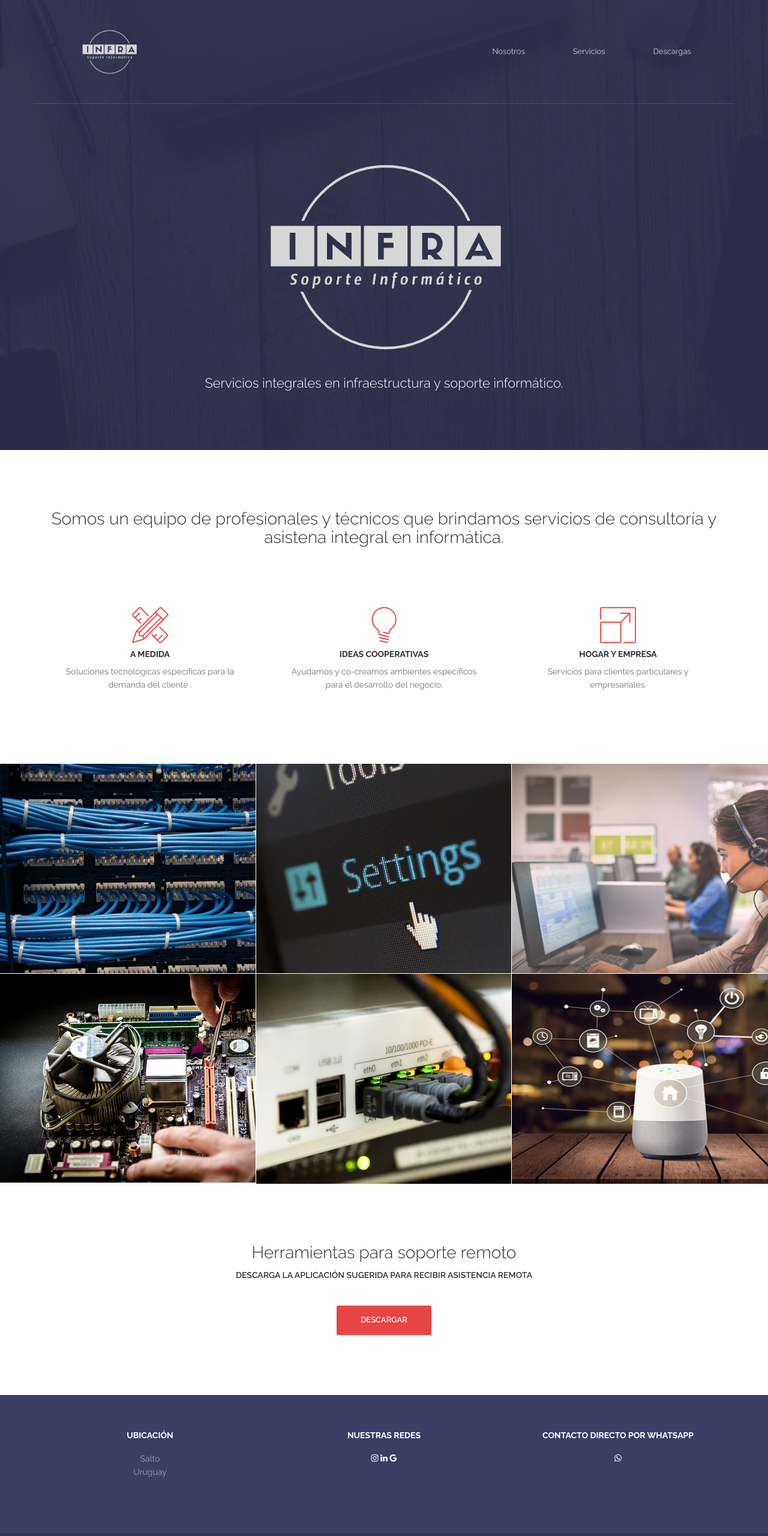
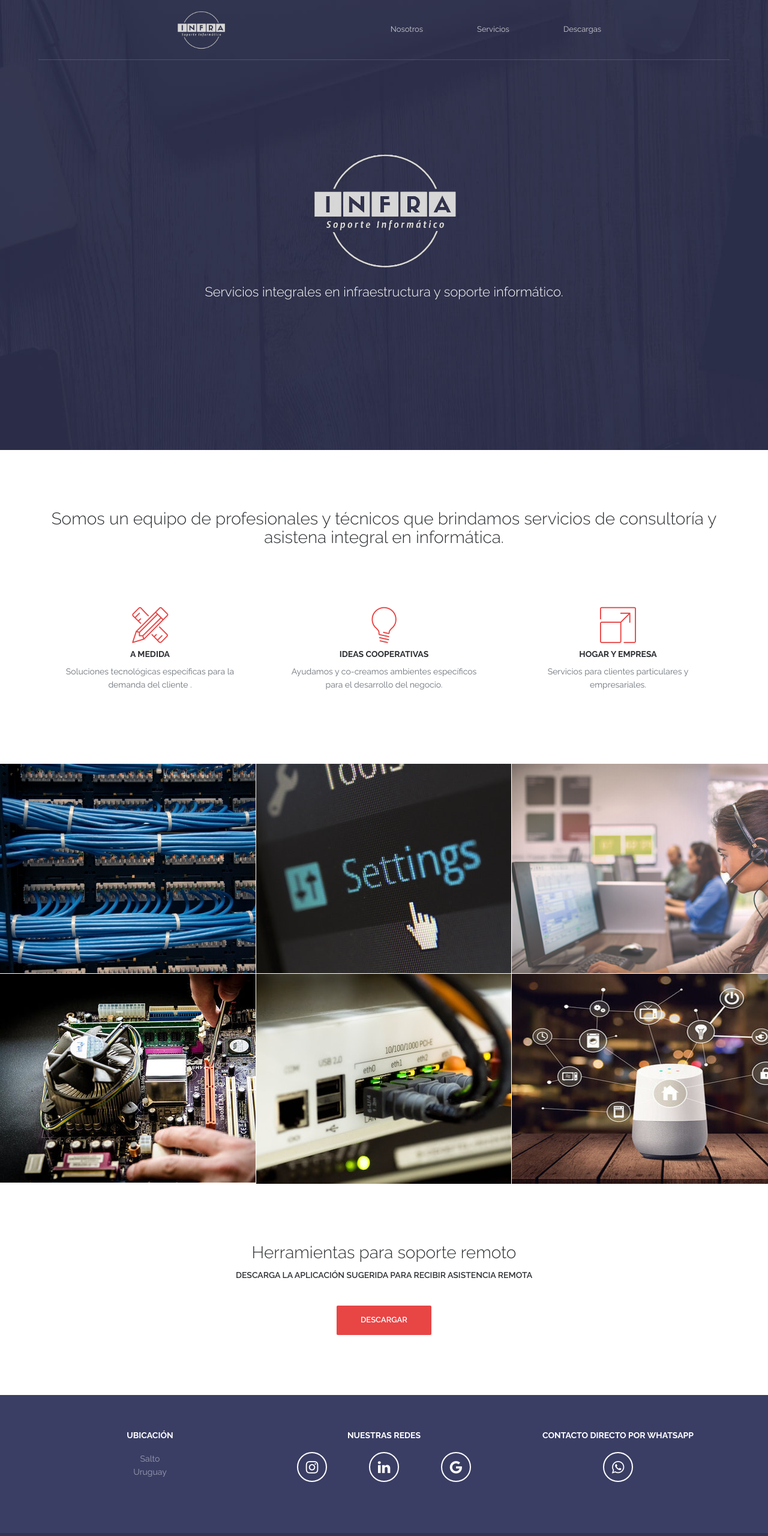
Before and after one commit to felamachado/infra-website, a plain HTML site: page index.html in a window 1280 px wide. Shown: the top 2560 px of the page at 60% size. Drawn offline with nearby package versions, Linux system fonts and the light colour scheme; files whose address does not match are found by name.

Commit message:
Fix logo display and enhance footer social icons
- Fixed non-header logo display and sizing
- Enhanced footer social media icons with better spacing and hover effects
- Updated Fancybox initialization for better image loading
- Added logo-fix.css for better logo management

```diff
--- /dev/null
+++ b/css/logo-fix.css
@@ -0,0 +1,3 @@
+/* This file intentionally left empty
+   All logo styles have been moved back to main.css
+   to prevent any layout issues with the header. */
--- a/css/main.css
+++ b/css/main.css
@@ -90,32 +90,52 @@ ul li {
 #header {
   position: fixed;
   width: 100%;
-  height: 10%;
-  z-index: 999; }
+  height: 100px;
+  z-index: 999;
+  padding: 0 5%;
+  box-sizing: border-box;
+  transition: all 0.3s ease;
+  background-color: transparent;
+  display: flex;
+  align-items: center; }
   #header .header-content {
     border-bottom: 1px solid rgba(255, 255, 255, 0.15);
-    margin: 0 auto;
-    max-width: 1170px;
-    padding: 40px 0;
+    margin: 0;
+    padding: 0;
     width: 100%;
-    -moz-transition: padding 0.3s;
-    -o-transition: padding 0.3s;
-    -webkit-transition: padding 0.3s;
-    transition: padding 0.3s;
+    height: 100%;
     display: flex;
     align-items: center;
     justify-content: space-between;
-    position: relative; }
+    position: relative;
+    box-sizing: border-box;
+    gap: 20px; }
   #header .logo {
-    float: left;
-
-   }
+    display: flex;
+    align-items: center;
+    height: 100%;
+    margin: 0;
+    padding: 0;
+    flex-shrink: 0;
+    position: relative;
+    z-index: 10; }
+  #header .logo img {
+    height: 80px;
+    width: auto;
+    max-width: 200px;
+    object-fit: contain;
+    transition: all 0.3s ease;
+    display: block; }
+  #header.fixed .logo img {
+    height: 60px; }
 
 #header.fixed {
-  background-color: #292c47; }
+  background-color: #292c47;
+  height: 80px;
+  box-shadow: 0 2px 10px rgba(0, 0, 0, 0.1); }
   #header.fixed .header-content {
     border-bottom: 0;
-    padding: 25px 0; }
+    padding: 10px 0; }
   #header.fixed .nav-toggle {
     top: 18px; }
 
@@ -128,14 +148,19 @@ ul li {
   transition: opacity 0.5s; }
 
 .navigation {
-  float: right;
   display: flex;
-  align-items: center; }
+  align-items: center;
+  height: 100%;
+  margin: 0;
+  padding: 0;
+  list-style: none; }
   .navigation li {
-    display: inline-block;
+    display: inline-flex;
     margin-left: 40px;
-    line-height: normal;
-    align-items: center; }
+    height: 100%;
+    align-items: center;
+    justify-content: center;
+    padding: 0 5px; }
   .navigation a {
     color: rgba(255, 255, 255, 0.75);
     font-size: 13px;
@@ -413,13 +438,33 @@ ul li {
     .footer a:hover {
       color: #e84545; }
   .footer .footer-share {
-    margin-top: 0; }
+    margin-top: 0;
+    display: flex;
+    justify-content: center;
+    align-items: center;
+    gap: 30px; /* Increased gap between icons */
+    padding: 0;
+    list-style: none; }
     .footer .footer-share li {
       display: inline-block;
-      float: none; }
+      margin: 0 20px; /* Increased margin */
+      padding: 0;
+      float: none;
+      line-height: 1; }
     .footer .footer-share a {
-      border-width: 2px;
-      color: #fff; }
+      display: flex;
+      align-items: center;
+      justify-content: center;
+      width: 50px;
+      height: 50px;
+      border: 2px solid #fff;
+      border-radius: 50%;
+      color: #fff;
+      font-size: 24px;
+      transition: all 0.3s ease; }
+      .footer .footer-share a:hover {
+        transform: scale(1.1);
+        background: rgba(255,255,255,0.1); }
   .footer .fa-heart {
     color: #e84545;
     font-size: 11px;
--- a/index.html
+++ b/index.html
@@ -20,12 +20,15 @@
     <link rel="stylesheet" href="css/responsive.css">
     <link rel="stylesheet" href="css/animate.min.css">
     <link rel="stylesheet" href="https://maxcdn.bootstrapcdn.com/font-awesome/4.4.0/css/font-awesome.min.css">
+    <link rel="stylesheet" href="css/logo-fix.css">
 </head>
 <body>
 	<section class="banner" role="banner">
         <header id="header">
             <div class="header-content clearfix">
-                <a class="logo" href="#"><img src="images/infra-transp-blanco.png" alt="" width="20%"</a>
+                <a id="header-logo" class="logo" href="#" style="display: flex; align-items: center; height: 100%; padding: 0 15px;">
+                    <img src="images/infra-transp-blanco.png" alt="Infra Logo" style="height: 80px; width: auto; max-width: 200px; object-fit: contain; display: block; transition: height 0.3s ease;">
+                </a>
                 <nav class="navigation" role="navigation">
                     <ul class="primary-nav">
                         <li><a href="#nosotros">Nosotros</a></li>
@@ -39,7 +42,7 @@
         <div class="container">
             <div class="col-md-10 col-md-offset-1">
                 <div class="banner-text text-center">
-                    <a class="logo"><img src="images/infra-transp-blanco.png" alt="" width="50%"</a>
+                    <a class="section-logo"><img src="images/infra-transp-blanco.png" alt="Infra Logo" style="width: auto; height: 240px; max-width: 600px; object-fit: contain; transition: height 0.3s ease;"></a>
                     <p>Servicios integrales en infraestructura y soporte informático.</p>
                 </div><!-- banner text -->
 
@@ -91,7 +94,7 @@
                     </a>
                 </div>
                 <div class="col-lg-4 col-md-6 col-sm-6 work">
-                    <a href="images/work-2.jpg" class="work-box">
+                    <a href="images/work-2.png" class="work-box">
                         <img src="images/work-2.png" alt="" height="350" >
                         <div class="overlay">
                             <div class="overlay-caption">
@@ -210,23 +213,27 @@
     <script src="js/main.js"></script>
 
     <script>
-        window.addEventListener('scroll', function() {
-        (function(i,s,o,g,r,a,m){i['GoogleAnalyticsObject']=r;i[r]=i[r]||function(){
-        (i[r].q=i[r].q||[]).push(arguments)},i[r].l=1*new Date();a=s.createElement(o),
-        m=s.getElementsByTagName(o)[0];a.async=1;a.src=g;m.parentNode.insertBefore(a,m)
-        })(window,document,'script','//www.google-analytics.com/analytics.js','ga');
+        // Google Analytics (commented out as it requires a valid tracking ID)
+        // (function(i,s,o,g,r,a,m){i['GoogleAnalyticsObject']=r;i[r]=i[r]||function(){
+        // (i[r].q=i[r].q||[]).push(arguments)},i[r].l=1*new Date();a=s.createElement(o),
+        // m=s.getElementsByTagName(o)[0];a.async=1;a.src=g;m.parentNode.insertBefore(a,m)
+        // })(window,document,'script','//www.google-analytics.com/analytics.js','ga');
 
-        ga('create', 'UA-XXXX-X');
-        ga('send', 'pageview');
-    </script>
-    <script>
-        window.addEventListener('scroll', function() {
+        // ga('create', 'UA-XXXX-X');
+        // ga('send', 'pageview');
+
+        // Scroll handler for header - only toggles the fixed class
+        document.addEventListener('DOMContentLoaded', function() {
             var header = document.getElementById('header');
-            var logo = document.querySelector('.logo img');
-            if (window.scrollY > 50) { // Ajusta el valor según sea necesario
-                logo.classList.add('logo-scroll');
-            } else {
-                logo.classList.remove('logo-scroll');
+
+            if (header) {
+                window.addEventListener('scroll', function() {
+                    if (window.scrollY > 50) {
+                        header.classList.add('fixed');
+                    } else {
+                        header.classList.remove('fixed');
+                    }
+                });
             }
         });
     </script>
--- a/js/main.js
+++ b/js/main.js
@@ -5,8 +5,10 @@ $(document).ready(function() {
 
 		if (scroll >= 50) {
 			$('#header').addClass('fixed');
+			$('.logo img').css('height', '60px');
 		} else {
 			$('#header').removeClass('fixed');
+			$('.logo img').css('height', '80px');
 		}
 	});
 
@@ -22,8 +24,26 @@ $(document).ready(function() {
 		offset: '75%'
 	});
 
-	// Fancybox
-	$('.work-box').fancybox();
+	// Fancybox - Enhanced initialization
+	$('.work-box').fancybox({
+		padding: 0,
+		helpers: {
+			media: {},
+			buttons: {},
+			thumbs: {
+				width: 50,
+				height: 50
+			},
+			// Ensure overlay is properly handled
+			overlay: {
+				closeClick: false
+			}
+		},
+		beforeLoad: function() {
+			// Ensure proper image loading
+			this.href = $(this.element).attr('href');
+		}
+	});
 
 	// Flexslider
 	$('.flexslider').flexslider({
```
Also changed, not shown: logo-test.html (added, +58 -0 lines).
